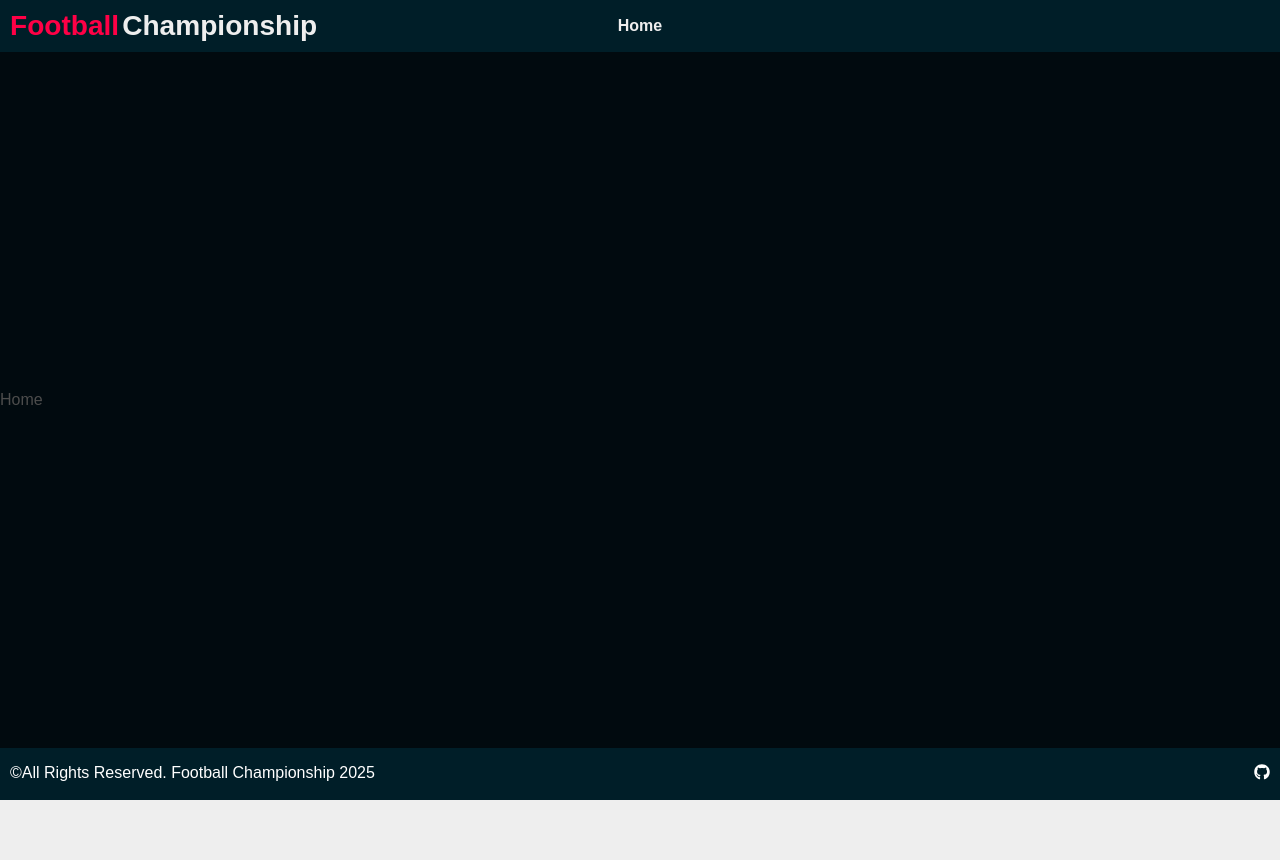
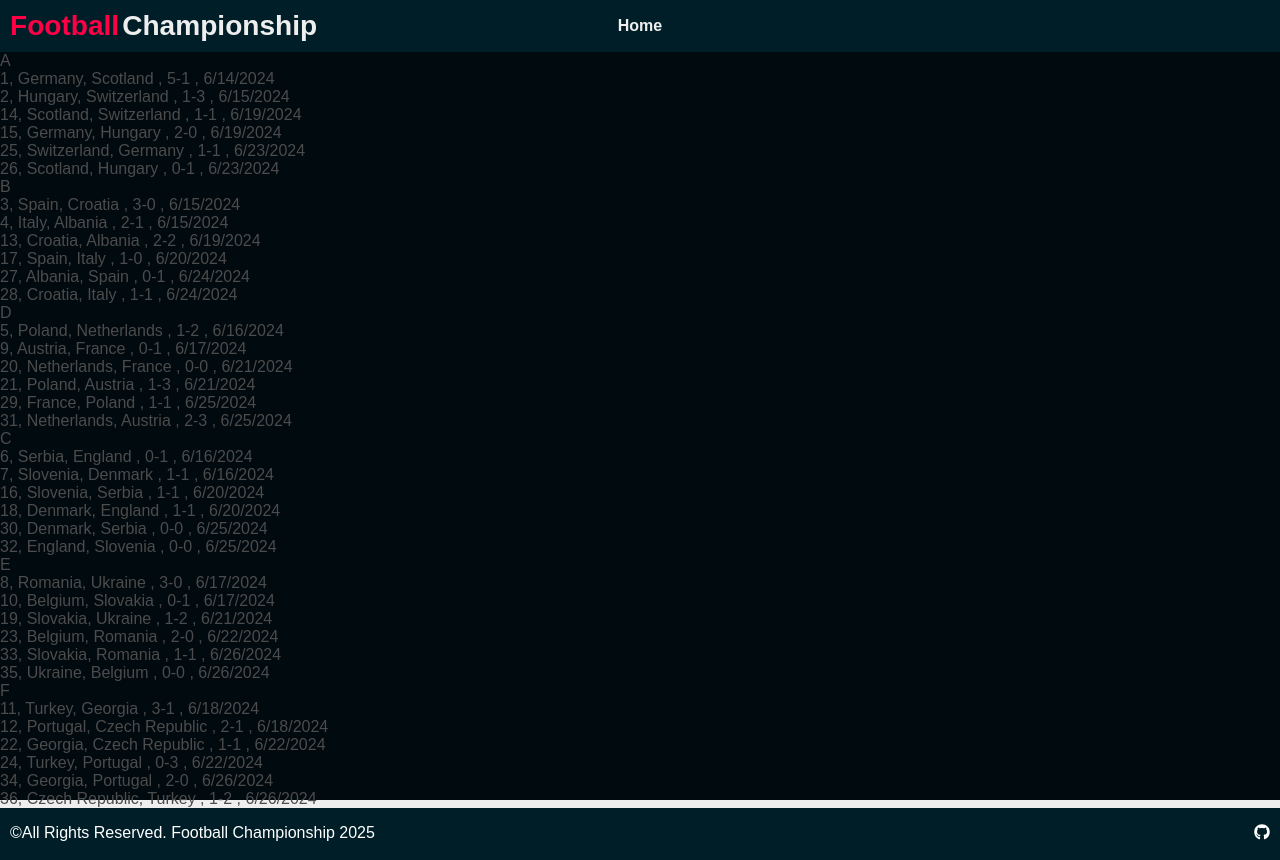
Before and after one commit to nikolai-dimitrov/Football-Tournament, a React (Vite) app in the folder Football-Tournament/: page / in a window 1280 px wide. Before the commit the page ends 800 px from the top, so only its background shows below. Built offline with nearby package versions, Linux system fonts and the light colour scheme.

Commit message:
feat: implement functionality to display group with its matches in plain html

```diff
--- a/Football-Tournament/src/components/Home/Home.jsx
+++ b/Football-Tournament/src/components/Home/Home.jsx
@@ -1,5 +1,22 @@
+import { useContext } from "react"
+import { TournamentContext } from "../../contexts/TournamentContext"
 export const Home = () => {
+    const { matchesGroupStageSchema, matchesPlayedAfterGroups, teams } = useContext(TournamentContext);
+
     return (
-        <div>Home</div>
+        <div>
+            {Object.entries(matchesGroupStageSchema)?.map(([matchGroupName, groupMatchesArray], index) => {
+                return (
+                    <div key={index}>
+                        {matchGroupName}
+                        {groupMatchesArray.map((currentMatch) => {
+                            return (
+                                <p key={currentMatch.ID}> {currentMatch.ID}, {currentMatch.ATeamName}, {currentMatch.BTeamName} , {currentMatch.Score} , {currentMatch.Date} </p>
+                            )
+                        })}
+                    </div>
+                )
+            })}
+        </div>
     )
 }
```
